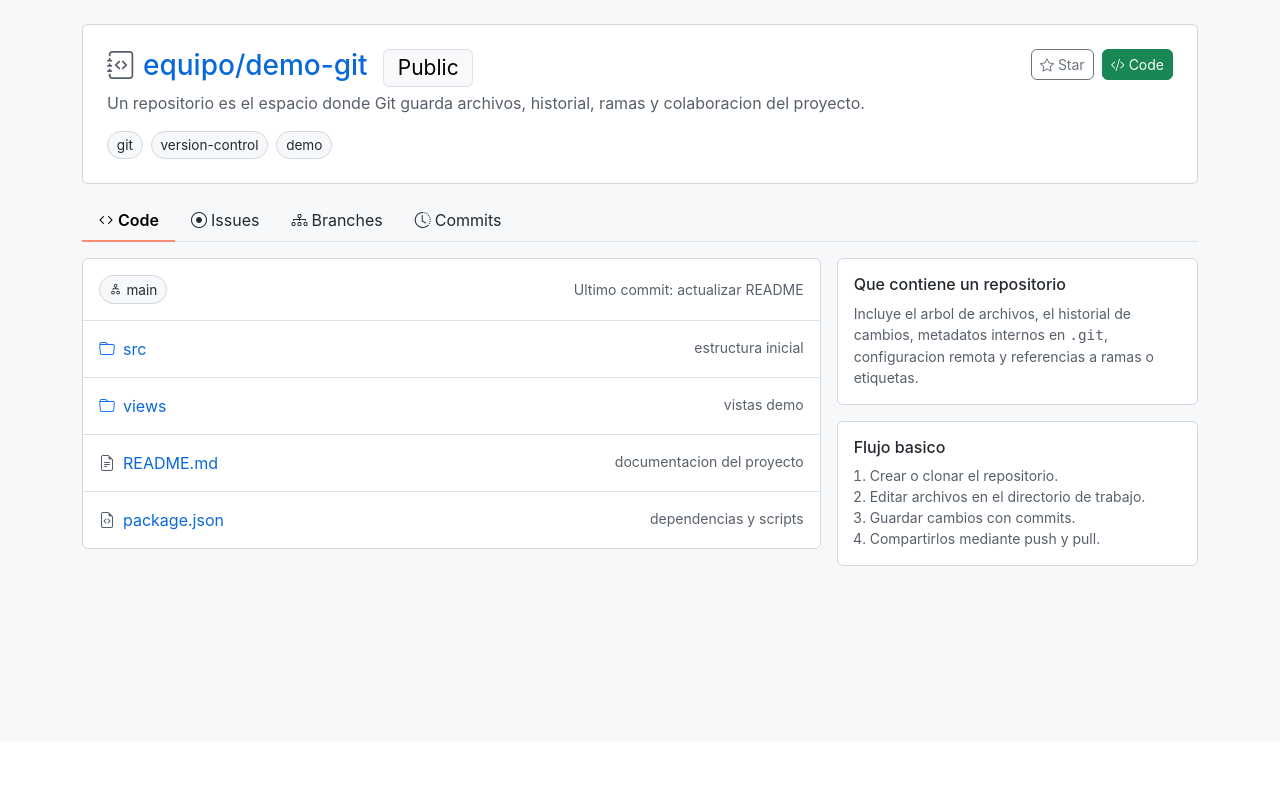
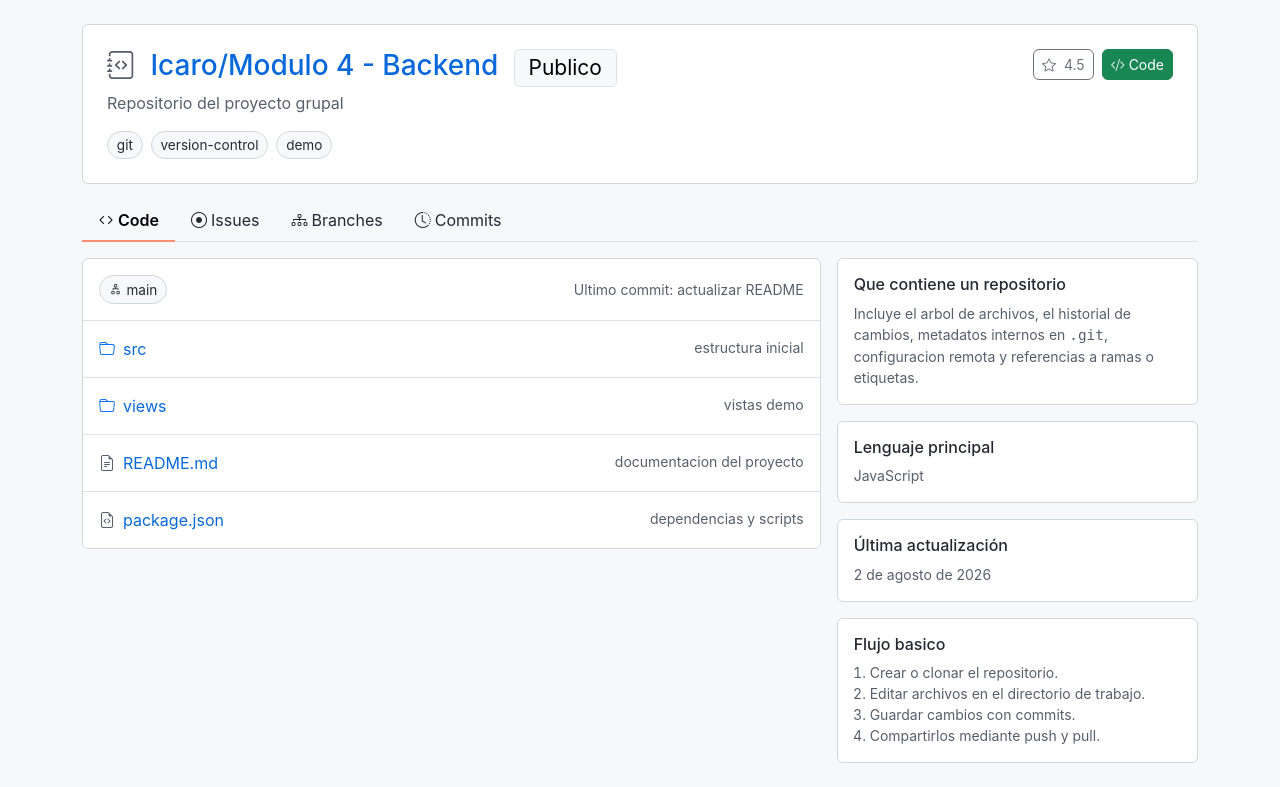
Before and after one commit to gabrielambrosini999-eng/Backend-Api-Commits, a Node server app: page /repository in a window 1280 px wide. Shown: the part 59-846 px from the top of the page. Before the commit the page ends 625 px from the top, so only its background shows below. Run offline with Node 20, Linux system fonts and the light colour scheme; some libraries are stand-ins or nearby versions.

Commit message:
Cree el objeto repository para enviar la información del repositorio desde el backend y reemplace los datos en repository.ejs para que muestre la información del objeto

```diff
--- a/controllers/RepositoryController.js
+++ b/controllers/RepositoryController.js
@@ -6,10 +6,10 @@ class RepositoryController {
             owner: "Icaro",
             name: "Modulo 4 - Backend",
             description: "Repositorio del proyecto grupal",
-            visibility: "public",
+            visibility: "Publico",
             language: "JavaScript",
-            stars: "4.5",
-            updateAt: "2 de agosto de 2026"
+            stars: 4.5,
+            updatedAt: "2 de agosto de 2026"
         };
 
         res.render('repository', {
--- a/views/repository.ejs
+++ b/views/repository.ejs
@@ -96,7 +96,7 @@
 <body>
 <nav class="topbar navbar navbar-expand-lg">
     <div class="container-xl">
-        <a class="navbar-brand d-flex align-items-center gap-2 fw-semibold" href="repository.html">
+        <a class="navbar-brand d-flex align-items-center gap-2 fw-semibold" href="/repository">
             <span class="brand-mark"><i class="bi bi-git"></i></span>
             Git Demo
         </a>
@@ -105,7 +105,7 @@
         </button>
         <div class="collapse navbar-collapse" id="mainNav">
             <ul class="navbar-nav ms-auto small fw-medium">
-                <li class="nav-item"><a class="nav-link active" href="repository.html">Repository</a></li>
+                <li class="nav-item"><a class="nav-link active" href="/repository">Repository</a></li>
                 <li class="nav-item"><a class="nav-link" href="issue.html">Issue</a></li>
                 <li class="nav-item"><a class="nav-link" href="branch.html">Branch</a></li>
                 <li class="nav-item"><a class="nav-link" href="commit.html">Commit</a></li>
@@ -120,11 +120,15 @@
         <div class="d-flex flex-wrap justify-content-between align-items-start gap-3">
             <div>
                 <div class="repo-title h3 mb-1">
-                    <i class="bi bi-journal-code me-2 muted"></i><a href="#">equipo/demo-git</a>
-                    <span class="badge text-bg-light border fw-normal ms-2">Public</span>
+                    <i class="bi bi-journal-code me-2 muted"></i>
+                        <a href="#">
+                            <%= repository.owner %>/<%= repository.name %>
+                        </a>
+                    <span class="badge text-bg-light border fw-normal ms-2"><%= repository.visibility %></span>
                 </div>
-                <p class="muted mb-3">Un repositorio es el espacio donde Git guarda archivos, historial, ramas y
-                    colaboracion del proyecto.</p>
+                <p class="muted mb-3">
+                    <%= repository.description  %>
+                </p>
                 <div class="d-flex flex-wrap gap-2">
                     <span class="topic-pill">git</span>
                     <span class="topic-pill">version-control</span>
@@ -132,7 +136,9 @@
                 </div>
             </div>
             <div class="d-flex gap-2">
-                <button class="btn btn-outline-secondary btn-sm"><i class="bi bi-star me-1"></i>Star</button>
+                <button class="btn btn-outline-secondary btn-sm"><i class="bi bi-star me-1"></i>
+                    <%= repository.stars %>
+                </button>
                 <button class="btn btn-success btn-sm"><i class="bi bi-code-slash me-1"></i>Code</button>
             </div>
         </div>
@@ -180,6 +186,14 @@
                 <p class="small muted mb-0">Incluye el arbol de archivos, el historial de cambios, metadatos internos en
                     <span class="code-line">.git</span>, configuracion remota y referencias a ramas o etiquetas.</p>
             </div>
+            <div class="panel p-3 mb-3">
+                <h2 class="h6">Lenguaje principal</h2>
+                <p class="small muted mb-0"><%= repository.language %></p>
+            </div>
+            <div class="panel p-3 mb-3">
+                <h2 class="h6">Última actualización</h2>
+                <p class="small muted mb-0"><%= repository.updatedAt %></p>
+            </div>
             <div class="panel p-3">
                 <h2 class="h6">Flujo basico</h2>
                 <ol class="small muted mb-0 ps-3">
```
